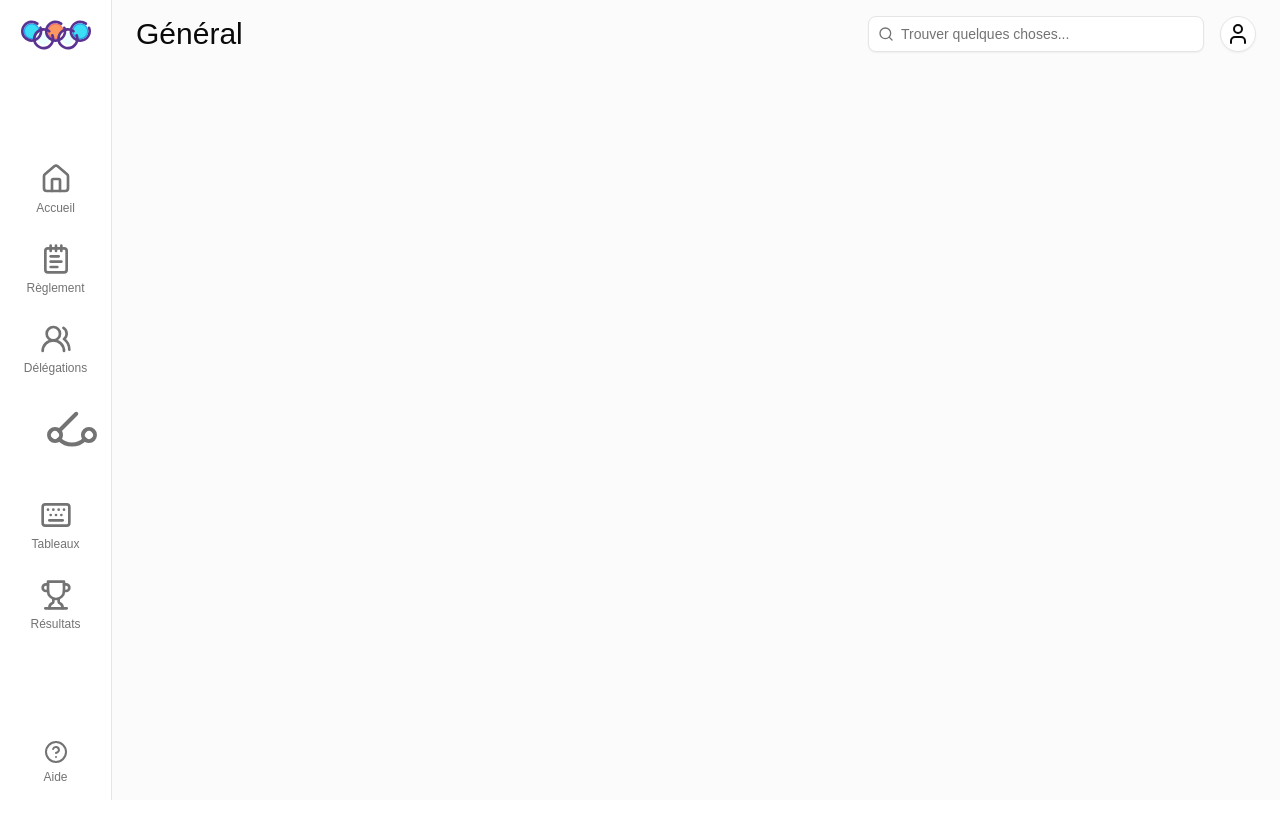
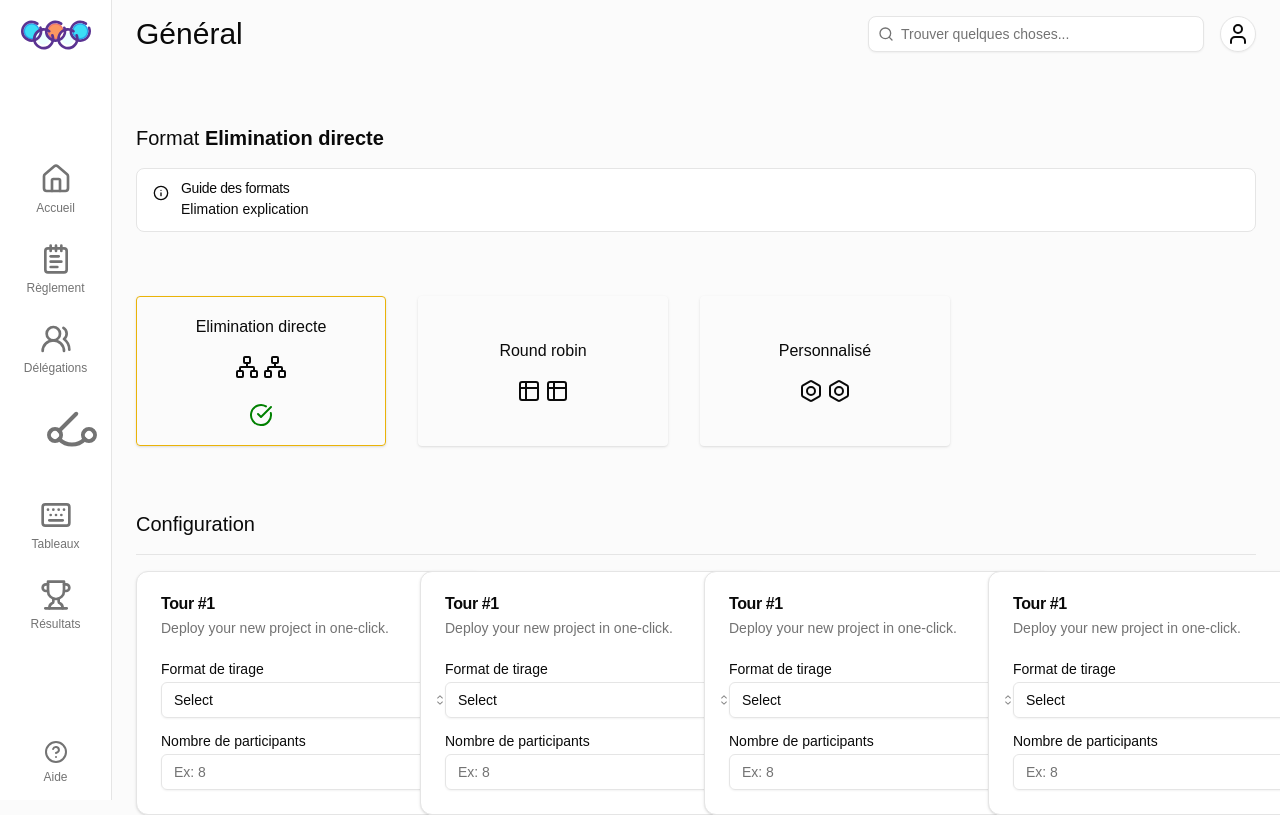
Before and after one commit to hernaval/jdraw, a Next.js app: page /competition/1/board/draw/1/format in a window 1280 px wide. Shown: the top 815 px of the page. Built offline with nearby package versions, Linux system fonts and the light colour scheme.

Commit message:
HER-55 display a format selector

```diff
--- a/app/competition/[name]/board/draw/[category]/format/page.tsx
+++ b/app/competition/[name]/board/draw/[category]/format/page.tsx
@@ -1,7 +1,15 @@
+import DrawFormatSelector from '@/components/block/draw-format-selector'
 import React from 'react'
 
-const DrawFormatPage = () => {
-  return <div></div>
+const DrawFormatPage = async () => {
+  return (
+    <div className='mt-8'>
+      <h2 className='text-xl'>
+        Format <span className='font-bold'>Elimination directe</span>{' '}
+      </h2>
+      <DrawFormatSelector />
+    </div>
+  )
 }
 
 export default DrawFormatPage
--- a/app/competition/[name]/board/draw/athlet/page.tsx
+++ /dev/null
@@ -1,14 +0,0 @@
-import React from 'react'
-
-const DrawAthletList = () => {
-  return (
-    <div>
-      <ul>
-        <li>competitor list</li>
-        <li>bracket creation</li>
-      </ul>
-    </div>
-  )
-}
-
-export default DrawAthletList
--- /dev/null
+++ b/components/block/draw-format-card.tsx
@@ -0,0 +1,35 @@
+import { cn } from '@/lib/utils'
+import { CircleCheckBig } from 'lucide-react'
+import React, { ReactNode } from 'react'
+
+interface DrawFormatCardProps {
+  active: boolean
+  icon: ReactNode
+  title: string
+  onClick: () => void
+}
+const DrawFormatCard: React.FC<DrawFormatCardProps> = ({
+  active = false,
+  icon,
+  title,
+  onClick,
+}) => {
+  return (
+    <div
+      className={cn(
+        active ? 'border border-yellow-500 shadow-0' : '',
+        'shadow cursor-pointer flex flex-col items-center justify-center rounded gap-4 w-[250px] h-[150px]'
+      )}
+      onClick={onClick}>
+      <h3 className='text-md font-medium'>{title}</h3>
+      <div className='flex gap-1'>
+        {Array.from({ length: 2 }).map((_, i) => (
+          <div key={i}>{icon}</div>
+        ))}
+      </div>
+      {active && <CircleCheckBig color='green' className='mt-2' />}
+    </div>
+  )
+}
+
+export default DrawFormatCard
--- /dev/null
+++ b/components/block/draw-format-selector.tsx
@@ -0,0 +1,77 @@
+'use client'
+
+import { Network, Table2, Bolt, Info, Plus } from 'lucide-react'
+import React, { useState } from 'react'
+import DrawFormatCard from './draw-format-card'
+import { DrawFormatEnum } from '@/types/model/draw-format'
+import { Alert, AlertDescription, AlertTitle } from '../ui/alert'
+import { Separator } from '../ui/separator'
+import StageConfig from './stage-config'
+
+const formatGuide = {
+  0: 'Elimation explication',
+  1: 'Round robin',
+  2: 'Custom',
+}
+
+const DrawFormatSelector = () => {
+  const [drawFormat, setDrawFormat] = useState<DrawFormatEnum>(
+    DrawFormatEnum.ELIMINATION
+  )
+
+  const handleCustomFormat = () => {
+    setDrawFormat(DrawFormatEnum.CUSTOM)
+  }
+  return (
+    <div>
+      <Alert className='mt-4'>
+        <Info className='h-4 w-4' />
+        <AlertTitle> Guide des formats</AlertTitle>
+        <AlertDescription>{formatGuide[drawFormat]}</AlertDescription>
+      </Alert>
+
+      <div className='flex flex-col  gap-8 md:flex-row mt-16'>
+        <DrawFormatCard
+          onClick={() => setDrawFormat(DrawFormatEnum.ELIMINATION)}
+          active={drawFormat == DrawFormatEnum.ELIMINATION}
+          icon={<Network />}
+          title='Elimination directe'
+        />
+        <DrawFormatCard
+          onClick={() => setDrawFormat(DrawFormatEnum.ROUND_ROBIN)}
+          active={drawFormat == DrawFormatEnum.ROUND_ROBIN}
+          icon={<Table2 />}
+          title='Round robin'
+        />
+        <DrawFormatCard
+          onClick={handleCustomFormat}
+          active={drawFormat == DrawFormatEnum.CUSTOM}
+          icon={<Bolt />}
+          title='Personnalisé'
+        />
+      </div>
+
+      <div>
+        <h4 className='text-xl mt-16'>Configuration</h4>
+        <Separator className='my-4' />
+
+        <div className='grid grid-cols-4 gap-4'>
+          <StageConfig />
+          <StageConfig />
+          <StageConfig />
+          <StageConfig />
+          <div className='border flex items-center justify-center cursor-pointer w-[350px] py-4'>
+            <div className='flex flex-col items-center justify-center'>
+              <Plus size={70} color='gray' />
+              <p className='text-sm text-muted-foreground'>
+                Ajouter un nouveau tour
+              </p>
+            </div>
+          </div>
+        </div>
+      </div>
+    </div>
+  )
+}
+
+export default DrawFormatSelector
--- /dev/null
+++ b/components/block/stage-config.tsx
@@ -0,0 +1,55 @@
+import React from 'react'
+import {
+  Select,
+  SelectContent,
+  SelectItem,
+  SelectTrigger,
+  SelectValue,
+} from '../ui/select'
+import { Input } from '../ui/input'
+import {
+  Card,
+  CardContent,
+  CardDescription,
+  CardFooter,
+  CardHeader,
+  CardTitle,
+} from '../ui/card'
+import { Button } from '../ui/button'
+import { Plus } from 'lucide-react'
+import { Label } from '../ui/label'
+
+const StageConfig = () => {
+  return (
+    <Card className='w-[350px]'>
+      <CardHeader>
+        <CardTitle>Tour #1</CardTitle>
+        <CardDescription>Deploy your new project in one-click.</CardDescription>
+      </CardHeader>
+      <CardContent>
+        <form>
+          <div className='grid w-full items-center gap-4'>
+            <div className='flex flex-col space-y-1.5'>
+              <Label htmlFor='drawFormat'>Format de tirage</Label>
+              <Select>
+                <SelectTrigger id='drawFormat'>
+                  <SelectValue placeholder='Select' />
+                </SelectTrigger>
+                <SelectContent position='popper'>
+                  <SelectItem value='next'>Elimination</SelectItem>
+                  <SelectItem value='sveltekit'>Round robin</SelectItem>
+                </SelectContent>
+              </Select>
+            </div>
+            <div className='flex flex-col space-y-1.5'>
+              <Label>Nombre de participants</Label>
+              <Input id='name' placeholder='Ex: 8' />
+            </div>
+          </div>
+        </form>
+      </CardContent>
+    </Card>
+  )
+}
+
+export default StageConfig
--- /dev/null
+++ b/components/ui/alert.tsx
@@ -0,0 +1,59 @@
+import * as React from 'react'
+import { cva, type VariantProps } from 'class-variance-authority'
+
+import { cn } from '@/lib/utils'
+
+const alertVariants = cva(
+  'relative w-full rounded-lg border px-4 py-3 text-sm [&>svg+div]:translate-y-[-3px] [&>svg]:absolute [&>svg]:left-4 [&>svg]:top-4 [&>svg]:text-foreground [&>svg~*]:pl-7',
+  {
+    variants: {
+      variant: {
+        default: 'bg-background text-foreground',
+        destructive:
+          'border-destructive/50 text-destructive dark:border-destructive [&>svg]:text-destructive',
+      },
+    },
+    defaultVariants: {
+      variant: 'default',
+    },
+  }
+)
+
+const Alert = React.forwardRef<
+  HTMLDivElement,
+  React.HTMLAttributes<HTMLDivElement> & VariantProps<typeof alertVariants>
+>(({ className, variant, ...props }, ref) => (
+  <div
+    ref={ref}
+    role='alert'
+    className={cn(alertVariants({ variant }), className)}
+    {...props}
+  />
+))
+Alert.displayName = 'Alert'
+
+const AlertTitle = React.forwardRef<
+  HTMLParagraphElement,
+  React.HTMLAttributes<HTMLHeadingElement>
+>(({ className, ...props }, ref) => (
+  <h5
+    ref={ref}
+    className={cn('mb-1 font-medium leading-none tracking-tight', className)}
+    {...props}
+  />
+))
+AlertTitle.displayName = 'AlertTitle'
+
+const AlertDescription = React.forwardRef<
+  HTMLParagraphElement,
+  React.HTMLAttributes<HTMLParagraphElement>
+>(({ className, ...props }, ref) => (
+  <div
+    ref={ref}
+    className={cn('text-sm [&_p]:leading-relaxed', className)}
+    {...props}
+  />
+))
+AlertDescription.displayName = 'AlertDescription'
+
+export { Alert, AlertTitle, AlertDescription }
--- /dev/null
+++ b/components/ui/label.tsx
@@ -0,0 +1,26 @@
+'use client'
+
+import * as React from 'react'
+import * as LabelPrimitive from '@radix-ui/react-label'
+import { cva, type VariantProps } from 'class-variance-authority'
+
+import { cn } from '@/lib/utils'
+
+const labelVariants = cva(
+  'text-sm font-medium leading-none peer-disabled:cursor-not-allowed peer-disabled:opacity-70'
+)
+
+const Label = React.forwardRef<
+  React.ElementRef<typeof LabelPrimitive.Root>,
+  React.ComponentPropsWithoutRef<typeof LabelPrimitive.Root> &
+    VariantProps<typeof labelVariants>
+>(({ className, ...props }, ref) => (
+  <LabelPrimitive.Root
+    ref={ref}
+    className={cn(labelVariants(), className)}
+    {...props}
+  />
+))
+Label.displayName = LabelPrimitive.Root.displayName
+
+export { Label }
--- /dev/null
+++ b/components/ui/separator.tsx
@@ -0,0 +1,31 @@
+'use client'
+
+import * as React from 'react'
+import * as SeparatorPrimitive from '@radix-ui/react-separator'
+
+import { cn } from '@/lib/utils'
+
+const Separator = React.forwardRef<
+  React.ElementRef<typeof SeparatorPrimitive.Root>,
+  React.ComponentPropsWithoutRef<typeof SeparatorPrimitive.Root>
+>(
+  (
+    { className, orientation = 'horizontal', decorative = true, ...props },
+    ref
+  ) => (
+    <SeparatorPrimitive.Root
+      ref={ref}
+      decorative={decorative}
+      orientation={orientation}
+      className={cn(
+        'shrink-0 bg-border',
+        orientation === 'horizontal' ? 'h-[1px] w-full' : 'h-full w-[1px]',
+        className
+      )}
+      {...props}
+    />
+  )
+)
+Separator.displayName = SeparatorPrimitive.Root.displayName
+
+export { Separator }
--- a/package.json
+++ b/package.json
@@ -17,7 +17,9 @@
     "@radix-ui/react-dialog": "^1.1.1",
     "@radix-ui/react-dropdown-menu": "^2.1.1",
     "@radix-ui/react-icons": "^1.3.0",
+    "@radix-ui/react-label": "^2.1.0",
     "@radix-ui/react-select": "^2.1.1",
+    "@radix-ui/react-separator": "^1.1.0",
     "@radix-ui/react-slot": "^1.1.0",
     "@radix-ui/react-tabs": "^1.1.0",
     "@radix-ui/react-toast": "^1.2.1",
--- /dev/null
+++ b/types/model/draw-format.ts
@@ -0,0 +1,5 @@
+export enum DrawFormatEnum {
+  ELIMINATION,
+  ROUND_ROBIN,
+  CUSTOM,
+}
```
Also changed, not shown: 1 other file (tests, documents, lock files or other folders).
